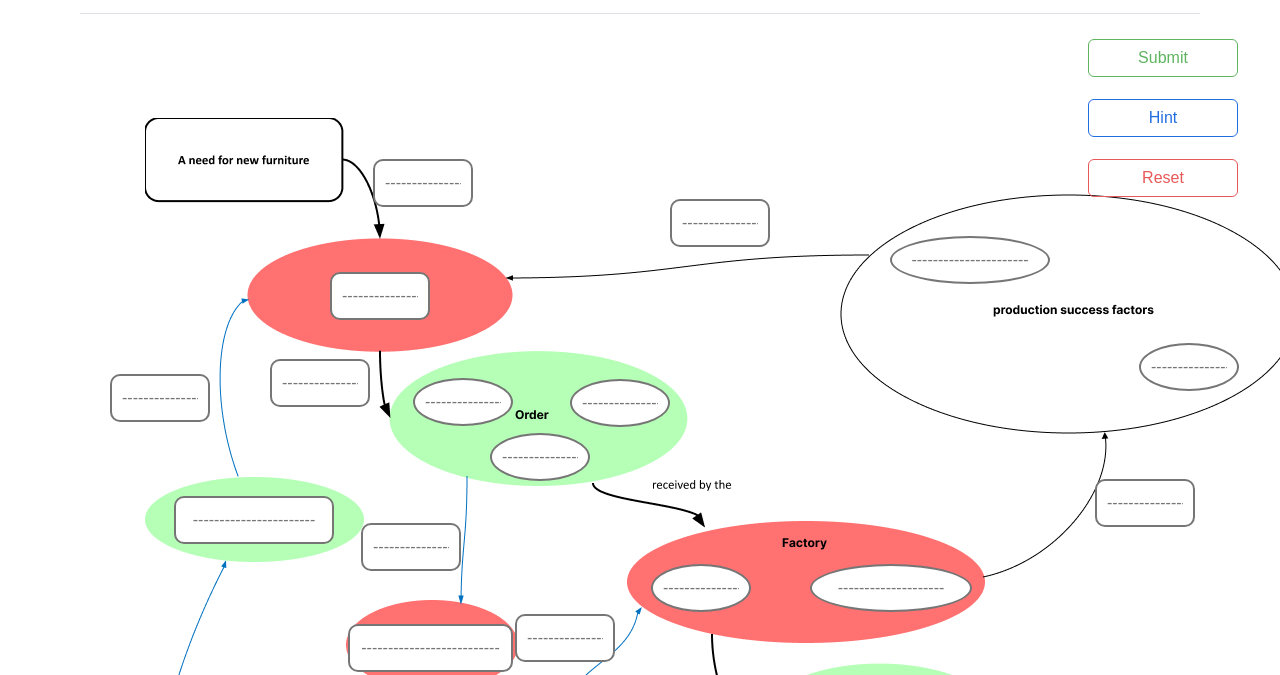
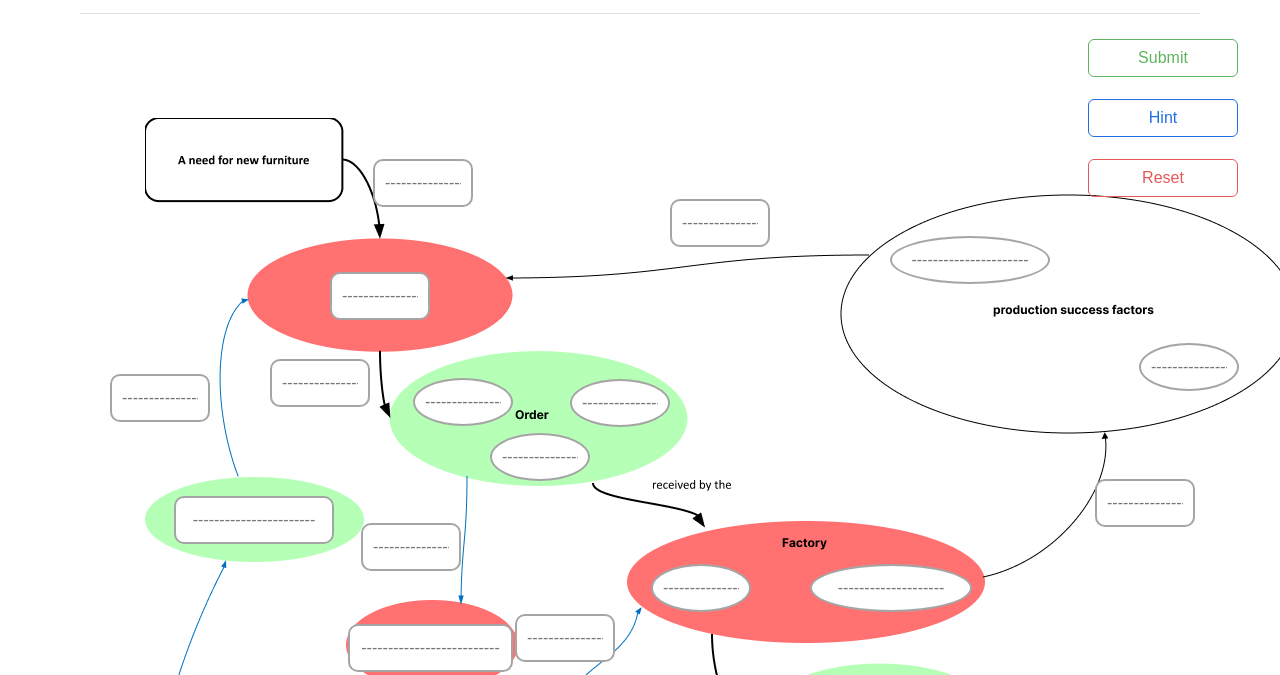
Before and after one commit to EhsanESL/PrOH-Modelling, a plain HTML site: page Game2-FactoryProduceFurniture.html in a window 1280 px wide. Shown: the part 61-736 px from the top of the page. Drawn offline with nearby package versions, Linux system fonts and the light colour scheme.

Commit message:
Add files via upload

```diff
--- a/Game2-FactoryProduceFurniture.html
+++ b/Game2-FactoryProduceFurniture.html
@@ -33,7 +33,8 @@
             border-radius: 10px;
             background-color: #FFFFFF;
             text-align: center;
-            border-style: double;
+            border-color: #A5A5A5;
+            border-style:double;
         }
 
 
```
